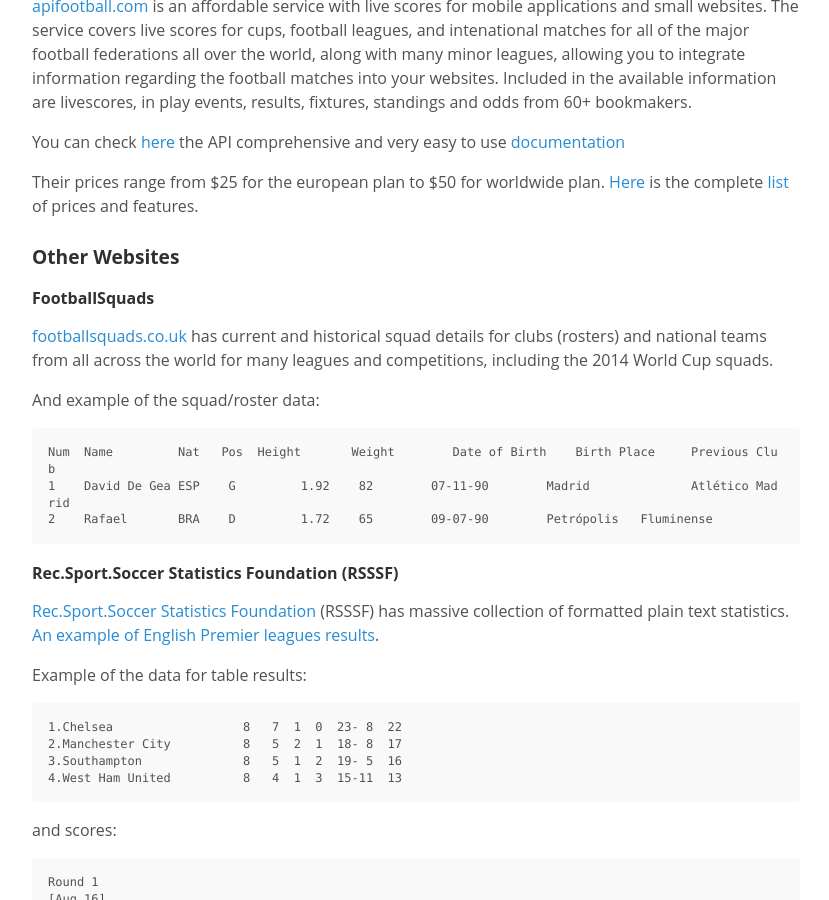
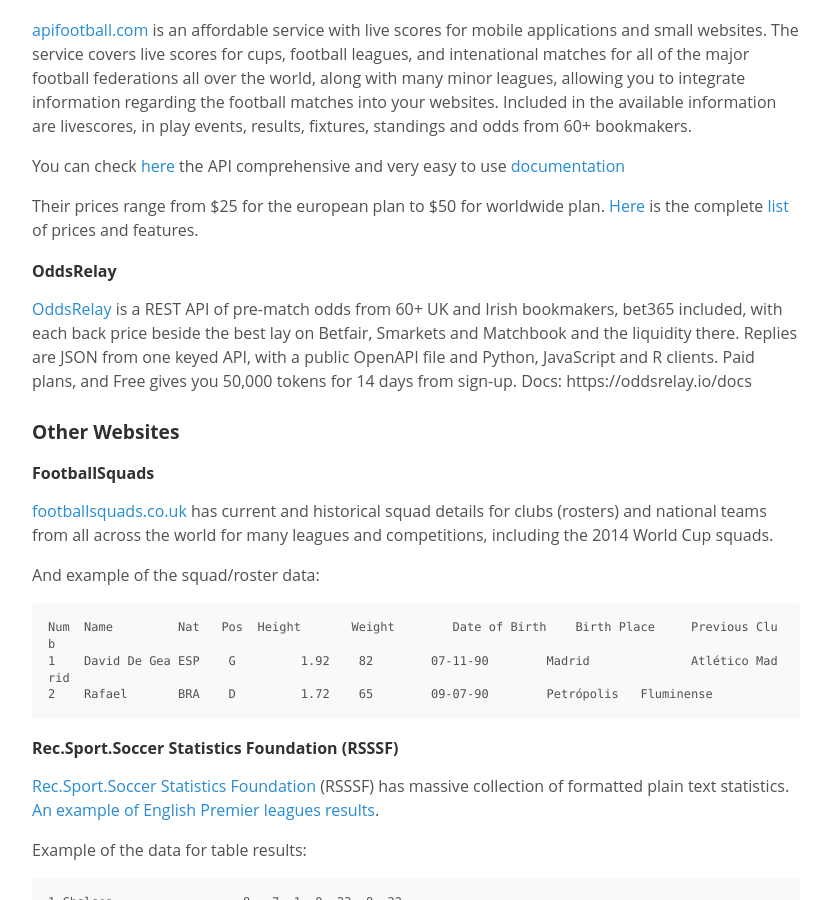
Before and after one commit to jokecamp/jokecamp.com, a Jekyll site: the page built from _posts/2014-03-08-guide-to-football-and-soccer-data-and-apis.markdown, in a window 1280 px wide and 900 px high, scrolled down 18015 px. Shown: the whole window, without its empty margins (224-1053 px from the left). Built offline with Jekyll 4.4.1, drawn with Linux system fonts in a browser that asks for light colours.

Commit message:
Update 2014-03-08-guide-to-football-and-soccer-data-and-apis.markdown

```diff
--- a/_posts/2014-03-08-guide-to-football-and-soccer-data-and-apis.markdown
+++ b/_posts/2014-03-08-guide-to-football-and-soccer-data-and-apis.markdown
@@ -54,6 +54,7 @@ Jump to a specific source:
   - [fantasysportnet.com](#fantasysportnet)
   - [Goalserve.com](#goalserve)
   - [Soccer's API](#soccersapi)
+  - [OddsRelay](#oddsrelay)
 - Other Websites
   - [footballsquads.co.uk](#footballsquads.co.uk)
   - [Rec.Sport.Soccer Statistics Foundation (RSSSF)](#rsssf)
@@ -896,6 +897,11 @@ You can check [here](https://apifootball.com/documentation/) the API comprehensi
 
 Their prices range from $25 for the european plan to $50 for worldwide plan. [Here](https://apifootball.com/) is  the complete [list](https://apifootball.com/) of prices and features.
 
+<a name="oddsrelay"></a>
+#### OddsRelay
+
+[OddsRelay](https://oddsrelay.io) is a REST API of pre-match odds from 60+ UK and Irish bookmakers, bet365 included, with each back price beside the best lay on Betfair, Smarkets and Matchbook and the liquidity there. Replies are JSON from one keyed API, with a public OpenAPI file and Python, JavaScript and R clients. Paid plans, and Free gives you 50,000 tokens for 14 days from sign-up. Docs: https://oddsrelay.io/docs
+
 <a name="other"></a>
 ###  Other Websites
 
```
